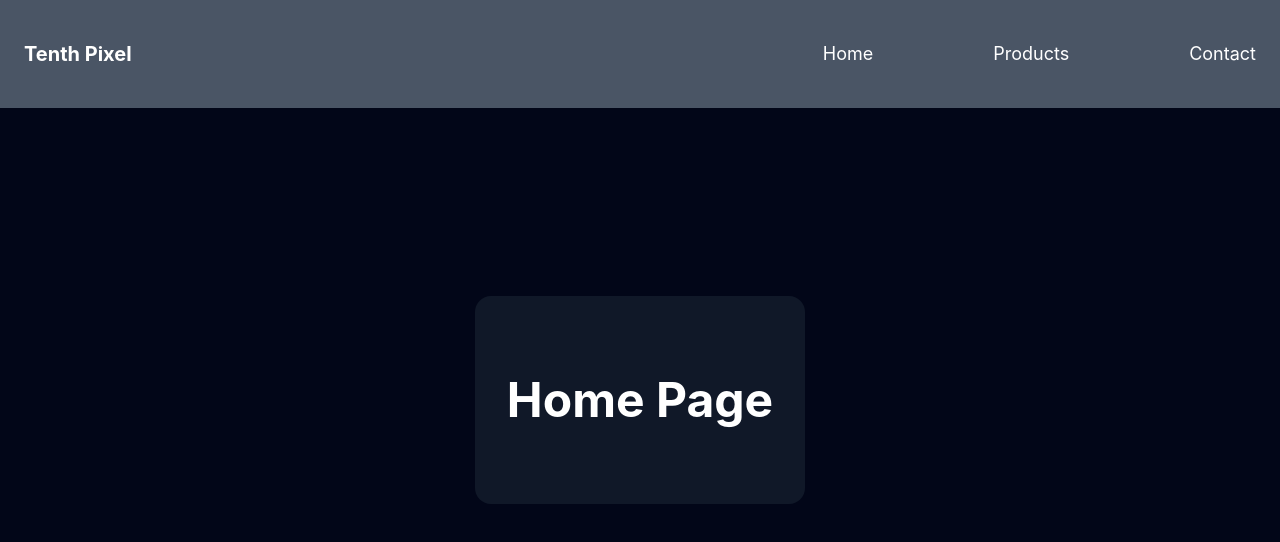
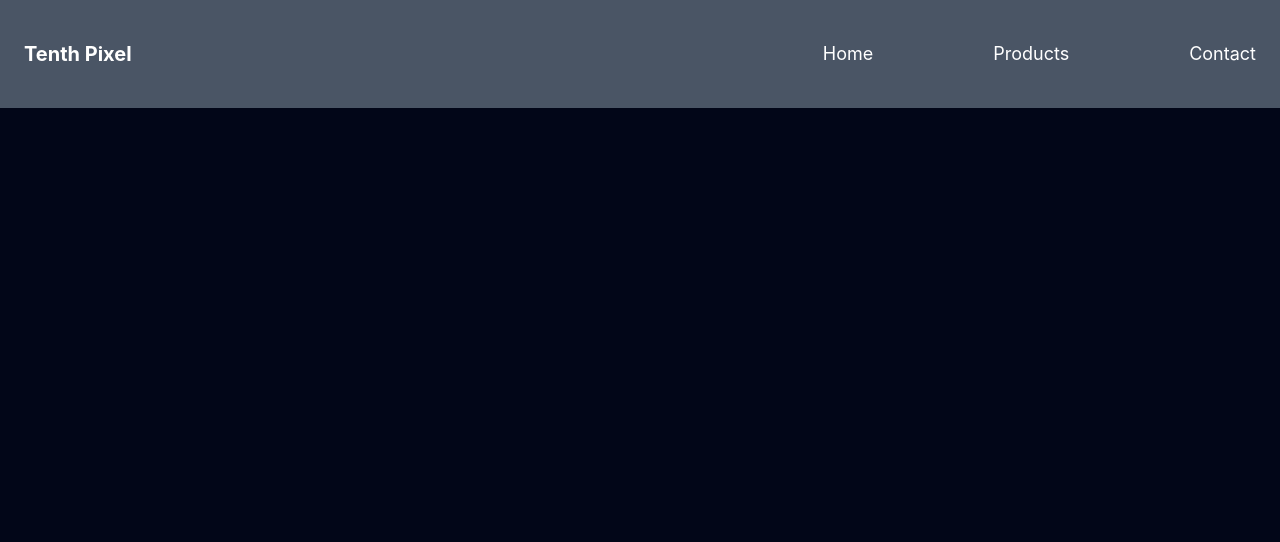
Before and after one commit to mahesh-suthaar/Tenth-pixel, a React (Vite) app: page / in a window 1280 px wide. Shown: the top 542 px of the page. Built offline with nearby package versions, Linux system fonts and the light colour scheme.

Commit message:
refresh issue fixed

```diff
--- a/src/App.jsx
+++ b/src/App.jsx
@@ -12,9 +12,9 @@ function App() {
       <Nav className='' />
 
       <Routes>
-        <Route path='/' element={<Home />} />
+        <Route path='/Tenth-pixel' element={<Home />} />
         <Route path='/contact' element={<Contact />} />
-        <Route path='/products' element={<Products />} />
+        <Route path='/product' element={<Products />} />
       </Routes>
     </div>
   )
```
